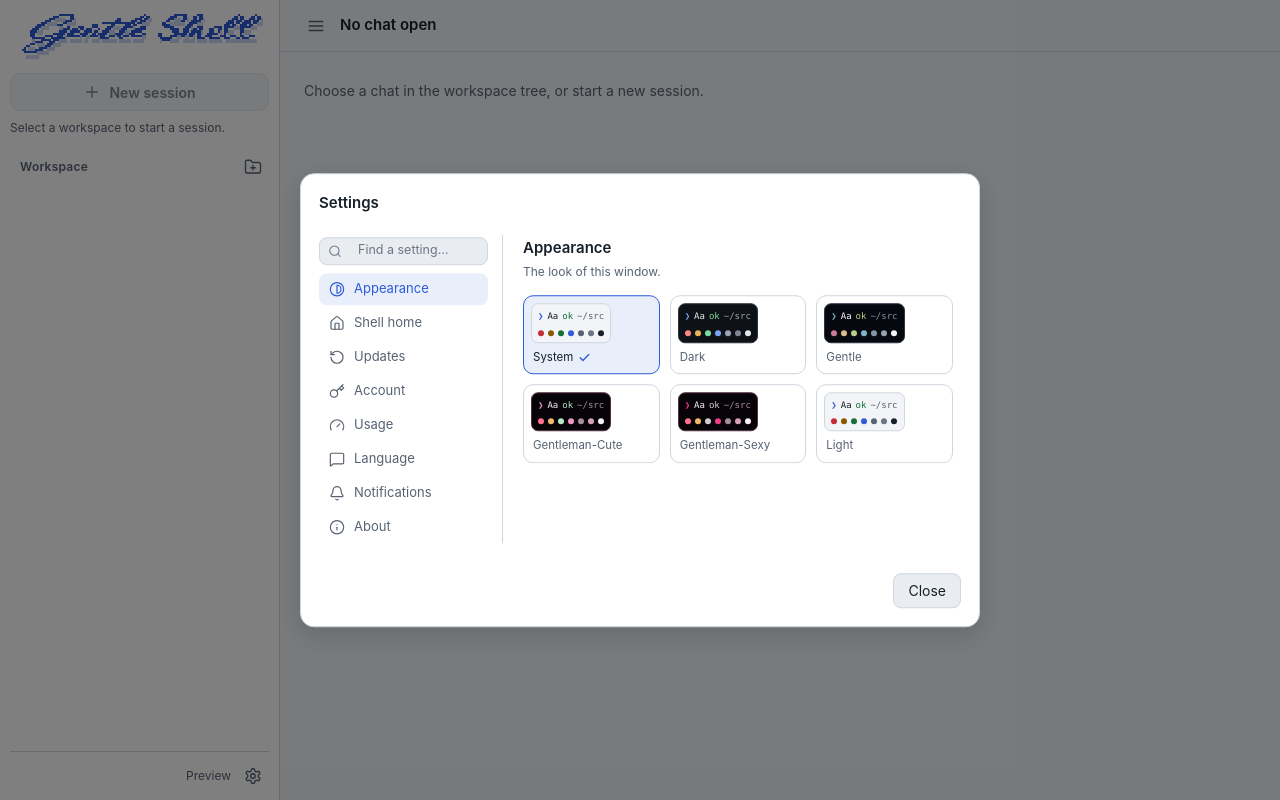
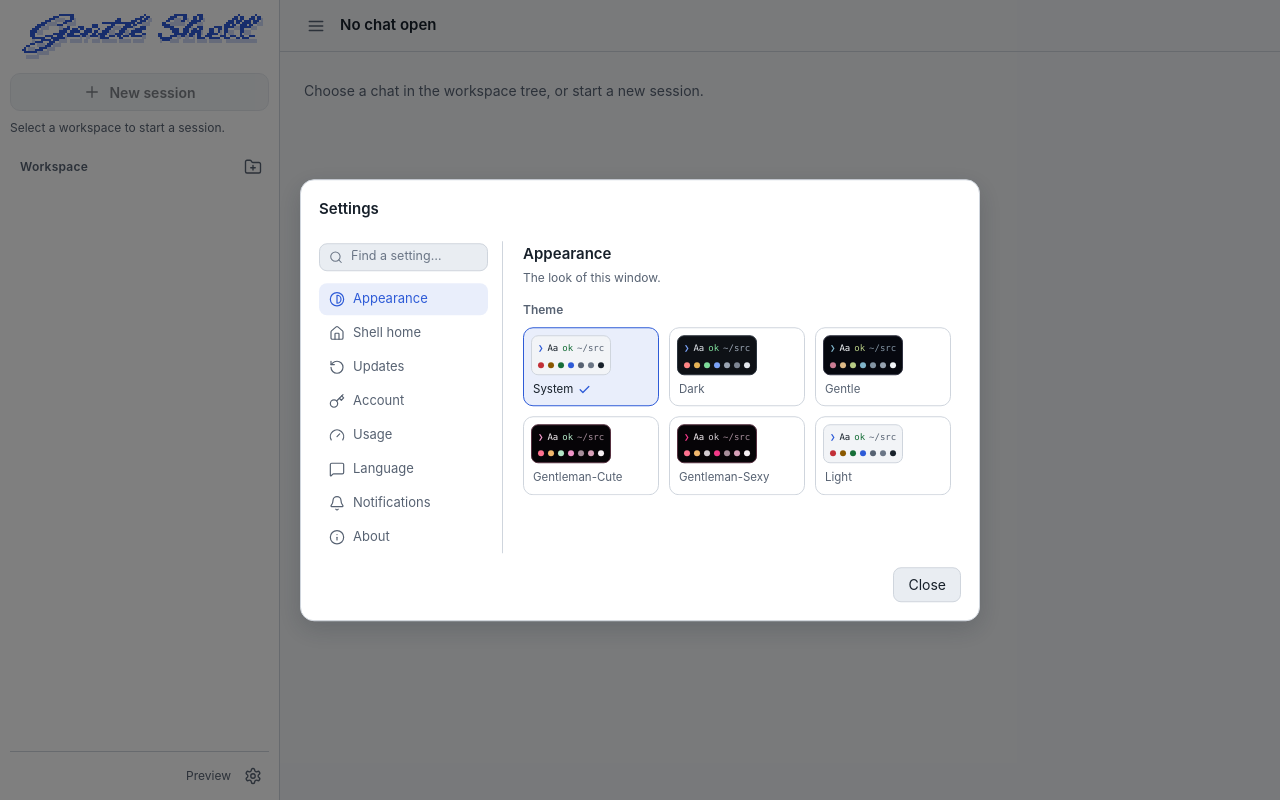
Before and after one commit to ashcroft08/gentle-desk, a Svelte app in the folder apps/desktop/: page / in a window 1280 px wide. Both pictures are taken after a click on the button 253 px from the left and 776 px from the top of the page. Built offline with nearby package versions, Linux system fonts and the light colour scheme.

Commit message:
feat(web): the approved settings frame - search icon gap, rail rhythm, stable pane width and the visible Theme label (settings polish T5)

```diff
--- a/apps/desktop/src/app.css
+++ b/apps/desktop/src/app.css
@@ -2162,6 +2162,13 @@ p {
   margin-top: 16px;
 }
 
+/* The Settings card's own Close row (finding 06): the card's 14px gap already
+   separates it from the body, so it adds no margin of its own - 14px above and
+   below, not 14 and 30. */
+.dlg.settings .acts {
+  margin-top: 0;
+}
+
 /* The workspace a dialog names: plain monospaced text with its middle elided by
    `removal.ts` (S3), never a boxed code card - the boxed `code` line the delete
    dialog used before the removal anatomy replaced it. */
@@ -2267,7 +2274,6 @@ p {
 .settings-body {
   display: flex;
   gap: 18px;
-  min-height: 240px;
   max-height: calc(100vh - var(--settings-chrome));
 }
 
@@ -2276,7 +2282,7 @@ p {
   width: 184px;
   display: flex;
   flex-direction: column;
-  gap: 8px;
+  gap: 12px;
   padding: 2px 14px 0 0;
   border-right: 1px solid var(--border);
 }
@@ -2288,9 +2294,9 @@ p {
 .settings-find {
   display: flex;
   align-items: center;
-  gap: 6px;
+  gap: 8px;
   height: 28px;
-  padding: 0 8px;
+  padding: 0 9px;
   border: 1px solid var(--border);
   border-radius: 8px;
   background: var(--surface2);
@@ -2306,6 +2312,11 @@ p {
 .settings-find input {
   flex: 1;
   min-width: 0;
+  /* The field draws its own box, so the generic `.dlg input` padding (7px 10px,
+     written for a full-width field with no glyph) is put back here: it pushed the
+     placeholder 10px away from the search icon and made a 32.75px input overflow
+     its 28px wrapper (finding 01). */
+  padding: 0;
   border: 0;
   background: transparent;
   color: var(--text);
@@ -2342,7 +2353,7 @@ p {
 .settings-rail [role='tab'] {
   display: flex;
   align-items: center;
-  gap: 9px;
+  gap: 8px;
   height: 32px;
   padding: 0 10px;
   border: 0;
@@ -2386,7 +2397,11 @@ p {
   display: flex;
   flex-direction: column;
   align-items: flex-start;
-  padding: 2px 8px 0 2px;
+  /* Symmetric with the card's own padding, and the scrollbar's channel reserved,
+     so the content's right edge does not move 10px between a section that fits
+     and one that overflows (findings 09 and 10, D4). */
+  padding: 2px 0 0 2px;
+  scrollbar-gutter: stable;
 }
 
 .settings-pane .pane-body {
@@ -2422,6 +2437,15 @@ p {
   line-height: 1.5;
 }
 
+/* The visible name over a pane's one control (finding 07, D2): `.mode-label`'s ink
+   without its bottom border, since a grid is not a row to separate. */
+.pane-label {
+  margin: 0 0 8px;
+  color: var(--muted);
+  font-size: 12px;
+  font-weight: 600;
+}
+
 .settings-pane .why {
   margin: 0 0 12px;
   line-height: 1.5;
@@ -2468,8 +2492,9 @@ p {
 }
 
 /* The theme cards, the Appearance section's choice (the reference's theme_cards):
-   a grid of six miniatures, three to a row on a wide window: two even rows, and
-   wide enough for the longest name (Gentleman-Classic) to read in full. */
+   a grid of six miniatures, three to a row in two even rows - always, since the
+   card is 680px wide at every window the app allows, and wide enough for the
+   longest name (Gentleman-Classic) to read in full. */
 .tc-grid {
   display: grid;
   grid-template-columns: repeat(3, minmax(0, 1fr));
@@ -2592,21 +2617,6 @@ p {
   stroke-width: 2.4;
   stroke-linecap: round;
   stroke-linejoin: round;
-}
-
-/* The grid on a medium window: two miniatures to a row, where four would be too
-   narrow to read. */
-@media (max-width: 900px) {
-  .tc-grid {
-    grid-template-columns: repeat(2, minmax(0, 1fr));
-  }
-}
-
-/* ...and on a narrow one: the whole width for each card. */
-@media (max-width: 640px) {
-  .tc-grid {
-    grid-template-columns: minmax(0, 1fr);
-  }
 }
 
 /* --- the 0.1.12 panes (S1-S4) ------------------------------------------- */
--- a/apps/desktop/src/settings/ThemeCards.svelte
+++ b/apps/desktop/src/settings/ThemeCards.svelte
@@ -49,6 +49,7 @@
   }
 </script>
 
+<p class="pane-label">{copy.themeGroup}</p>
 <div class="tc-grid" role="group" aria-label={copy.themeGroup}>
   {#each THEMES as option (option)}
     <button
```
Also changed, not shown: 2 other files (tests, documents, lock files or other folders).
